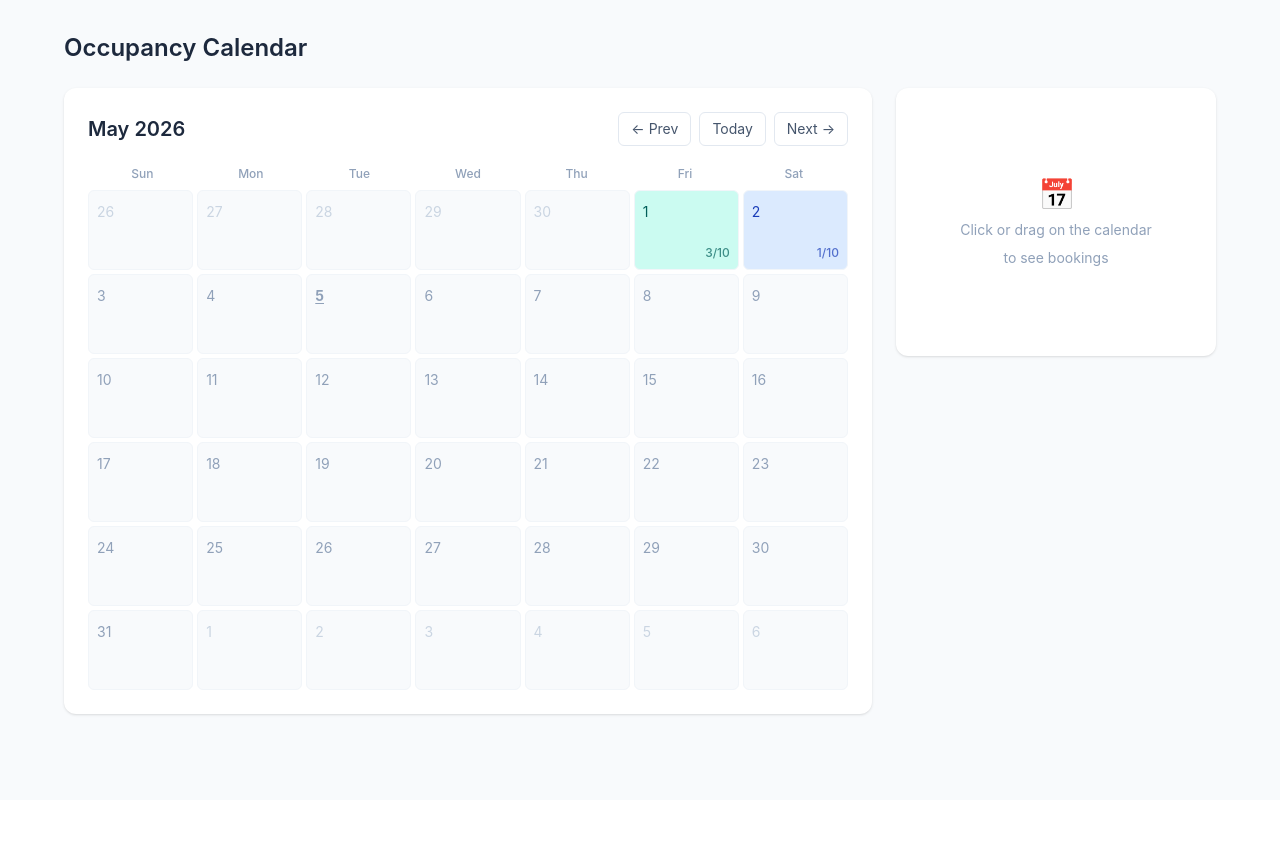
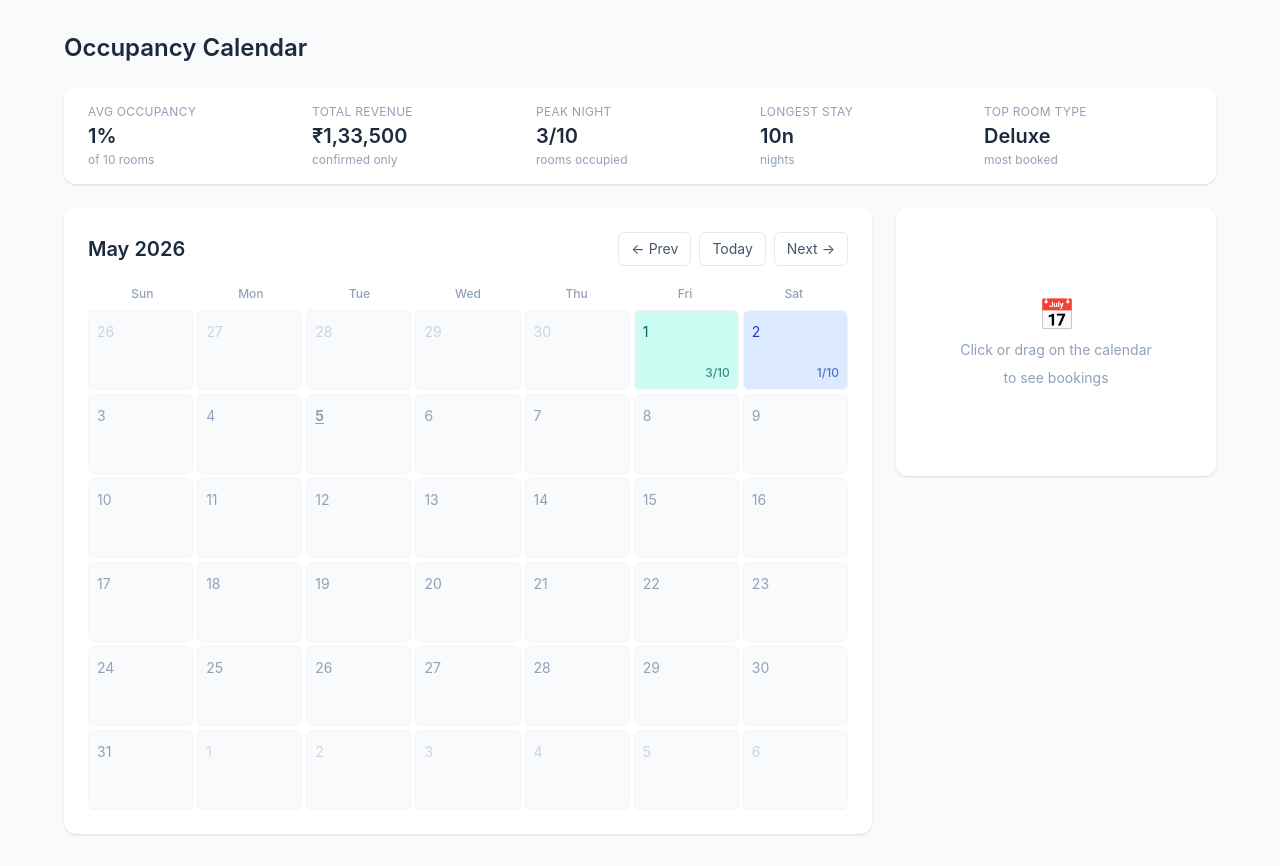
Before and after one commit to Deepak-0411/booking-calendar-heatmap, a React (Vite) app: page / in a window 1280 px wide. Before the commit the page ends 800 px from the top, so only its background shows below. Built offline with nearby package versions, Linux system fonts and the light colour scheme.

Commit message:
add StatsStrip component for monthly occupancy statistics and update CalendarGrid and BookingPanel for improved data handling

```diff
--- a/src/App.jsx
+++ b/src/App.jsx
@@ -4,6 +4,7 @@ import { useCalendar } from "./hooks/useCalendar";
 import MonthNav from "./components/MonthNav";
 import CalendarGrid from "./components/CalendarGrid";
 import BookingPanel from "./components/BookingPanel";
+import StatsStrip from "./components/StatsStrip";
 
 export default function App() {
   const { bookings, loading, error } = useBookings();
@@ -26,15 +27,16 @@ export default function App() {
     );
 
   return (
-    <div className="min-h-screen bg-slate-50 p-8 overflow-x-auto">
+    <div className="min-h-screen bg-slate-50 p-8">
       <div className="max-w-6xl mx-auto">
         <h1 className="text-2xl font-semibold text-slate-800 mb-6">
           Occupancy Calendar
         </h1>
 
-        <div className="flex gap-6 items-start h-[78.5vh]">
-          {/* Calendar — left side */}
-          <div className="flex-1 bg-white rounded-xl shadow-sm p-6 ">
+        <StatsStrip bookings={bookings} year={year} month={month} />
+
+        <div className="flex gap-6 items-start">
+          <div className="flex-1 bg-white rounded-xl shadow-sm p-6">
             <MonthNav
               monthLabel={monthLabel}
               onPrev={prevMonth}
@@ -47,13 +49,10 @@ export default function App() {
               bookings={bookings}
               selection={selection}
               onSelectionChange={setSelection}
-              onNextMonth={nextMonth}
-              onPrevMonth={prevMonth}
             />
           </div>
 
-          {/* Panel — right side */}
-          <div className="w-80 max-h-full  overflow-y-scroll bg-white rounded-xl shadow-sm p-6 sticky top-8">
+          <div className="w-80 bg-white rounded-xl shadow-sm p-6 sticky top-8">
             <BookingPanel selection={selection} bookings={bookings} />
           </div>
         </div>
--- a/src/components/BookingPanel.jsx
+++ b/src/components/BookingPanel.jsx
@@ -72,7 +72,7 @@ export default function BookingPanel({ selection, bookings }) {
             {/* Guest + status */}
             <div className="flex items-center justify-between mb-2">
               <span className="font-medium text-slate-800">
-                {booking.guest}
+                {booking.guestName}
               </span>
               <span
                 className={`text-xs px-2 py-0.5 rounded-full font-medium ${STATUS_STYLES[booking.status] ?? "bg-slate-100 text-slate-600"}`}
@@ -85,7 +85,7 @@ export default function BookingPanel({ selection, bookings }) {
             <div className="grid grid-cols-2 gap-x-4 gap-y-1 text-xs text-slate-500">
               <span>Room</span>
               <span className="text-slate-700 font-medium">
-                #{booking.room} · {booking.roomType}
+                #{booking.roomNumber} · {booking.roomType}
               </span>
 
               <span>Check-in</span>
--- a/src/components/CalendarGrid.jsx
+++ b/src/components/CalendarGrid.jsx
@@ -5,7 +5,7 @@ import {
   normalizeRange,
   isInRange,
 } from "../utils/calendar";
-import { buildOccupancyMap, toDateStr } from "../utils/occupancy";
+import { buildMonthData, toDateStr } from "../utils/occupancy";
 import DayCell from "./DayCell";
 
 export default function CalendarGrid({
@@ -21,8 +21,9 @@ export default function CalendarGrid({
   const [dragStart, setDragStart] = useState(null);
   const [dragEnd, setDragEnd] = useState(null);
 
-  const occupancyMap = useMemo(
-    () => buildOccupancyMap(bookings, year, month),
+  // Single pass for both maps
+  const { occupancyMap, roomsMap } = useMemo(
+    () => buildMonthData(bookings, year, month),
     [bookings, year, month],
   );
 
@@ -38,7 +39,6 @@ export default function CalendarGrid({
     setDragEnd(null);
   }, [dragStart, dragEnd, onSelectionChange]);
 
-  // Catches mouseup even if user releases outside the grid
   useEffect(() => {
     if (!isDragging) return;
     window.addEventListener("mouseup", finalizeDrag);
@@ -52,7 +52,8 @@ export default function CalendarGrid({
   }
 
   function handleMouseEnter(dateStr) {
-    if (isDragging) setDragEnd(dateStr);
+    if (!isDragging) return;
+    setDragEnd(dateStr);
   }
 
   // During drag show live range, after drag show finalized selection from App
@@ -81,6 +82,7 @@ export default function CalendarGrid({
             key={dayObj.dateStr}
             dayObj={dayObj}
             occupancy={occupancyMap[dayObj.dateStr] ?? 0}
+            rooms={roomsMap[dayObj.dateStr] ?? []}
             isSelected={
               displayRange
                 ? isInRange(
@@ -92,7 +94,7 @@ export default function CalendarGrid({
             }
             isToday={dayObj.dateStr === today}
             onMouseDown={handleMouseDown}
-            onMouseEnter={handleMouseEnter}
+            onMouseEnter={() => handleMouseEnter(dayObj.dateStr)}
           />
         ))}
       </div>
--- a/src/components/DayCell.jsx
+++ b/src/components/DayCell.jsx
@@ -1,14 +1,17 @@
+import { useState } from "react";
 import { getHeatmapColor } from "../utils/calendar";
 
 export default function DayCell({
   dayObj,
   occupancy,
+  rooms,
   isSelected,
   isToday,
   onMouseDown,
   onMouseEnter,
 }) {
   const { date, dateStr, isCurrentMonth } = dayObj;
+  const [showTooltip, setShowTooltip] = useState(false);
 
   const heatColor = isCurrentMonth
     ? getHeatmapColor(occupancy)
@@ -18,7 +21,11 @@ export default function DayCell({
     <div
       data-date={dateStr}
       onMouseDown={() => onMouseDown(dateStr)}
-      onMouseEnter={() => onMouseEnter(dateStr)}
+      onMouseEnter={(e) => {
+        onMouseEnter(dateStr);
+        setShowTooltip(true);
+      }}
+      onMouseLeave={() => setShowTooltip(false)}
       className={`
         relative h-20 p-2 rounded-md cursor-pointer select-none
         border border-slate-100 transition-colors duration-75
@@ -36,6 +43,33 @@ export default function DayCell({
           {occupancy}/10
         </span>
       )}
+
+      {/* Tooltip */}
+      {showTooltip && isCurrentMonth && (
+        <div className="absolute bottom-full left-1/2 -translate-x-1/2 mb-2 z-10 pointer-events-none">
+          <div className="bg-slate-800 text-white text-xs rounded-lg px-3 py-2 shadow-lg whitespace-nowrap">
+            <p className="font-medium mb-1">
+              {date.toLocaleDateString("default", {
+                month: "short",
+                day: "numeric",
+              })}
+            </p>
+            {occupancy === 0 ? (
+              <p className="text-slate-400">No rooms occupied</p>
+            ) : (
+              <>
+                <p className="text-slate-300">{occupancy}/10 rooms</p>
+                <p className="text-slate-400 mt-0.5">
+                  #{rooms.slice(0, 5).join(", ")}
+                  {rooms.length > 5 ? ` +${rooms.length - 5}` : ""}
+                </p>
+              </>
+            )}
+          </div>
+          {/* Arrow */}
+          <div className="w-2 h-2 bg-slate-800 rotate-45 mx-auto -mt-1" />
+        </div>
+      )}
     </div>
   );
 }
--- /dev/null
+++ b/src/components/StatsStrip.jsx
@@ -0,0 +1,45 @@
+import { useMemo } from "react";
+import { buildMonthStats } from "../utils/occupancy";
+
+function Stat({ label, value, sub }) {
+  return (
+    <div className="flex flex-col gap-0.5">
+      <span className="text-xs text-slate-400 uppercase tracking-wide">
+        {label}
+      </span>
+      <span className="text-xl font-semibold text-slate-800">{value}</span>
+      {sub && <span className="text-xs text-slate-400">{sub}</span>}
+    </div>
+  );
+}
+
+export default function StatsStrip({ bookings, year, month }) {
+  const stats = useMemo(
+    () => buildMonthStats(bookings, year, month),
+    [bookings, year, month],
+  );
+
+  const revenue = stats.totalRevenue.toLocaleString("en-IN", {
+    style: "currency",
+    currency: "INR",
+    maximumFractionDigits: 0,
+  });
+
+  return (
+    <div className="grid grid-cols-2 sm:grid-cols-5 gap-4 bg-white rounded-xl shadow-sm px-6 py-4 mb-6">
+      <Stat
+        label="Avg occupancy"
+        value={`${stats.avgOccupancy}%`}
+        sub="of 10 rooms"
+      />
+      <Stat label="Total revenue" value={revenue} sub="confirmed only" />
+      <Stat
+        label="Peak night"
+        value={`${stats.peakOccupancy}/10`}
+        sub="rooms occupied"
+      />
+      <Stat label="Longest stay" value={`${stats.longestStay}n`} sub="nights" />
+      <Stat label="Top room type" value={stats.topRoomType} sub="most booked" />
+    </div>
+  );
+}
--- a/src/utils/occupancy.js
+++ b/src/utils/occupancy.js
@@ -5,46 +5,80 @@ export function bookingOccupiesDate(booking, dateStr) {
   return dateStr >= booking.checkIn && dateStr < booking.checkOut;
 }
 
-// Returns occupancy count (0–10) for a given date string
-export function getOccupancy(dateStr, bookings) {
-  let count = 0;
-  for (const b of bookings) {
-    if (bookingOccupiesDate(b, dateStr)) count++;
-  }
-  return count;
-}
+export function buildMonthData(bookings, year, month) {
+  const daysInMonth = new Date(year, month + 1, 0).getDate();
+  const occupancyMap = {};
+  const roomsMap = {};
 
-// Precompute a Map of { "YYYY-MM-DD" → occupancyCount } for an entire month
-// Call this ONCE when bookings load or month changes, not per cell
-export function buildOccupancyMap(bookings, year, month) {
-  const map = {};
-  const daysInMonth = new Date(year, month + 1, 0).getDate();
-
-  for (let day = 1; day <= daysInMonth; day++) {
-    const dateStr = toDateStr(new Date(year, month, day));
-    map[dateStr] = 0;
+  for (let d = 1; d <= daysInMonth; d++) {
+    const dateStr = toDateStr(new Date(year, month, d));
+    occupancyMap[dateStr] = 0;
+    roomsMap[dateStr] = [];
   }
 
   for (const b of bookings) {
     if (b.status === "cancelled") continue;
-    for (const dateStr of Object.keys(map)) {
+    for (const dateStr of Object.keys(occupancyMap)) {
       if (dateStr >= b.checkIn && dateStr < b.checkOut) {
-        map[dateStr]++;
+        occupancyMap[dateStr]++;
+        roomsMap[dateStr].push(b.roomNumber);
       }
     }
   }
 
-  return map;
+  return { occupancyMap, roomsMap };
 }
 
-// Returns bookings overlapping [startStr, endStr] — includes cancelled (shown with badge in panel)
-// Overlap condition: booking starts before range ends AND booking ends after range starts
+// Computes month-level stats for the StatsStrip
+export function buildMonthStats(bookings, year, month) {
+  const daysInMonth = new Date(year, month + 1, 0).getDate();
+  const monthStart = toDateStr(new Date(year, month, 1));
+  const monthEnd = toDateStr(new Date(year, month + 1, 0));
+
+  let totalOccupancy = 0;
+  let peakOccupancy = 0;
+  let totalRevenue = 0;
+  let longestStay = 0;
+  const roomTypeCounts = {};
+
+  // Daily occupancy totals
+  for (let d = 1; d <= daysInMonth; d++) {
+    const dateStr = toDateStr(new Date(year, month, d));
+    let count = 0;
+    for (const b of bookings) {
+      if (bookingOccupiesDate(b, dateStr)) count++;
+    }
+    totalOccupancy += count;
+    if (count > peakOccupancy) peakOccupancy = count;
+  }
+
+  // Per-booking stats for bookings overlapping this month
+  for (const b of bookings) {
+    if (b.status === "cancelled") continue;
+    if (b.checkIn > monthEnd || b.checkOut <= monthStart) continue;
+    totalRevenue += b.totalAmount ?? 0;
+    roomTypeCounts[b.roomType] = (roomTypeCounts[b.roomType] ?? 0) + 1;
+    const nights = nightsBetween(b.checkIn, b.checkOut);
+    if (nights > longestStay) longestStay = nights;
+  }
+
+  const avgOccupancy = Math.round((totalOccupancy / (daysInMonth * 10)) * 100);
+  const topRoomType =
+    Object.entries(roomTypeCounts).sort((a, b) => b[1] - a[1])[0]?.[0] ?? "—";
+
+  return {
+    avgOccupancy,
+    totalRevenue,
+    peakOccupancy,
+    longestStay,
+    topRoomType,
+  };
+}
+
 export function getBookingsInRange(startStr, endStr, bookings) {
   const result = [];
   for (const b of bookings) {
-    if (b.checkIn <= endStr && b.checkOut > startStr) {
-      result.push(b);
-    }
+    if (b.checkIn <= endStr && b.checkOut > startStr) result.push(b);
   }
   return result;
 }
@@ -57,7 +91,6 @@ export function toDateStr(date) {
   return `${y}-${m}-${d}`;
 }
 
-// "2026-02-10" and "2026-02-13" → 3 nights
 export function nightsBetween(checkIn, checkOut) {
   const ONEDAY = 86400000; //1000 * 60 * 60 * 24
   const d1 = new Date(checkIn);
```
